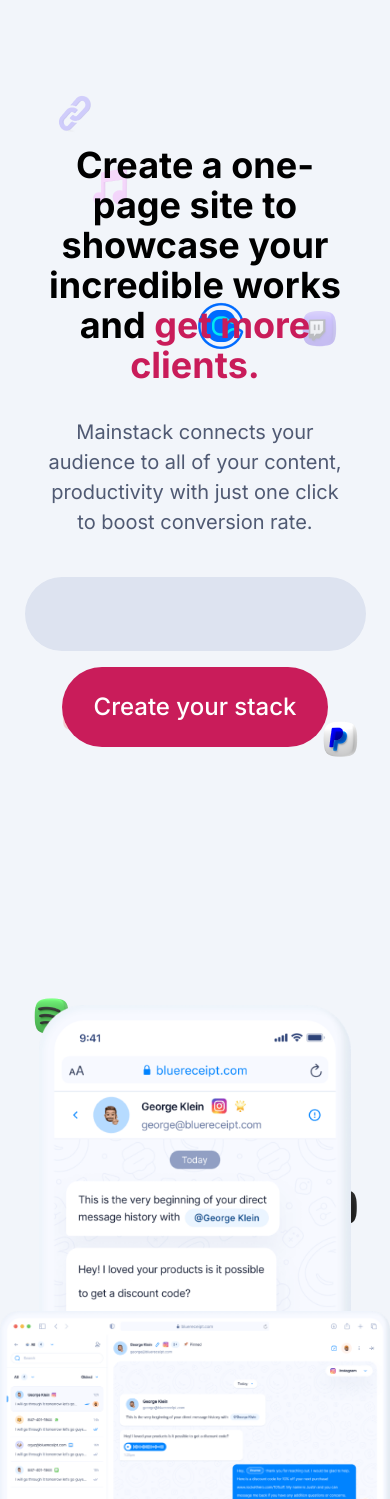
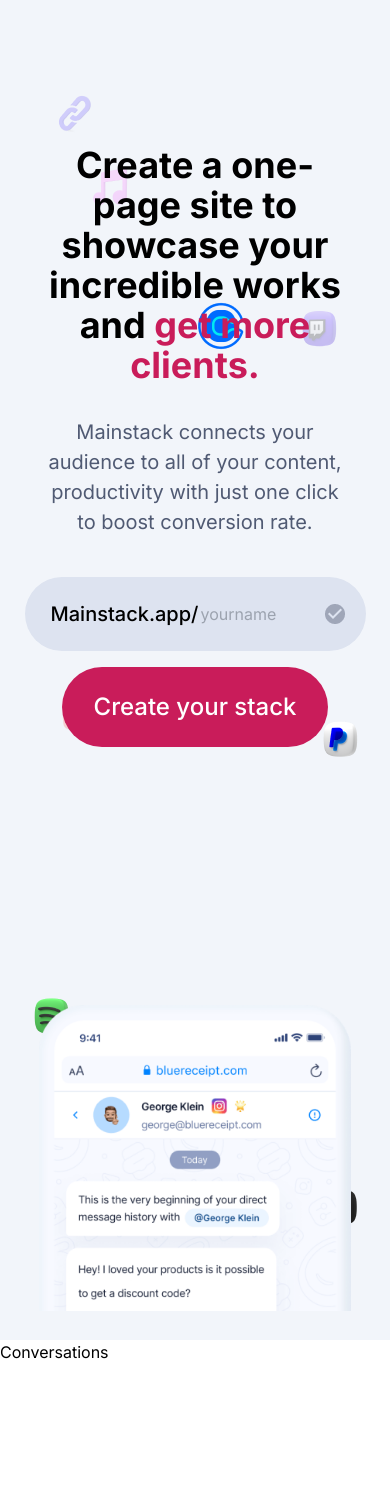
Before and after one commit to Prophet-Bestman/mainstack_task, a React (Create React App) app: page / in a window 390 px wide. After the commit the page ends 1364 px from the top, so only its background shows below. Built offline with nearby package versions, Linux system fonts and the light colour scheme.

Commit message:
fixed hero overlaping issue (ish)

```diff
--- a/src/App.js
+++ b/src/App.js
@@ -1,4 +1,5 @@
 // import Header from "./components/Header";
+import Conversations from "./components/Conversations";
 import Hero from "./components/Hero";
 
 function App() {
@@ -6,6 +7,7 @@ function App() {
     <div className="">
       {/* <Header /> */}
       <Hero />
+      <Conversations />
     </div>
   );
 }
--- /dev/null
+++ b/src/components/Conversations.js
@@ -0,0 +1,7 @@
+import React from "react";
+
+const Conversations = () => {
+  return <div>Conversations</div>;
+};
+
+export default Conversations;
--- a/src/components/Hero.js
+++ b/src/components/Hero.js
@@ -55,7 +55,7 @@ const Hero = () => {
           alt=""
         />
       </div>
-      <div className="flex -mt-[1340px] -max-m min-h-[900px] justify-center items-center z-10">
+      <div className="flex -mt-[1340px] -max-m min-h-[900px] z-10 justify-center items-center ">
         <div className="z-10">
           {/* INTO TEXT AND CALL TO ACTION */}
           <div className="flex flex-col mx-0 md:mx-12">
@@ -69,10 +69,21 @@ const Hero = () => {
             </p>
 
             <div className="flex flex-col lg:flex-row items-center mx-0 md:mx-[32px] justify-center">
-              <input
-                type="text"
-                className="h-[74px] w-[341px] bg-[#DDE3F0] rounded-full my-2 focus:outline-none px-3 mx-1.5 focus:border-brand-primary focus:border-[3px]"
-              />
+              <div className="relative flex items-center">
+                <p className="absolute pl-8 font-medium text-xl">
+                  Mainstack.app/
+                </p>
+                <input
+                  type="text"
+                  placeholder="yourname"
+                  className="h-[74px] w-[341px] bg-[#DDE3F0] rounded-full my-2 focus:outline-none  pl-44 pr-[66px] mx-1.5 focus:ring-brand-primary focus:ring-[3px]"
+                />
+                <img
+                  src="/img/check.png"
+                  className="absolute right-[27px]"
+                  alt=""
+                />
+              </div>
               <button className="px-[32px] py-[24px] bg-brand-primary my-2 text-white rounded-full mx-1.5 font-medium text-2xl">
                 Create your stack
               </button>
@@ -80,12 +91,12 @@ const Hero = () => {
           </div>
 
           {/* SCREENSHOTS */}
-          <div className="my-[250px] z-10 absolute flex px-0 md:px-5 lg:px-[96px]   left-0">
-            <div className="flex flex-col-reverse justify-center lg:grid z-10 md:p-8 grid-cols-3 relative mx-auto">
-              <div className="col-span-2 flex">
+          <div className="my-[250px] w-full z-10 absolute flex px-0 md:px-5 lg:px-[96px] left-0">
+            <div className="grid z-10 md:p-8 grid-cols-3 relative mx-auto">
+              <div className="hidden md:col-span-2 md:flex">
                 <img src="/img/image_12.png" className="mr-[12px]" alt="" />
               </div>
-              <div className="flex col-span-1 mx-auto mb-0">
+              <div className="flex col-span-3 md:col-span-1 w-full mx-auto mb-0">
                 <img
                   src="/img/image_13.png"
                   className="mx-auto w-4/5 md:w-full"
```
Also changed, not shown: public/img/check.png (added).
